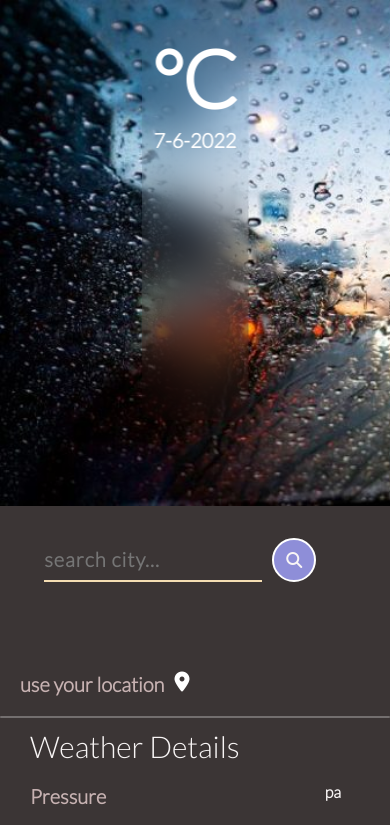
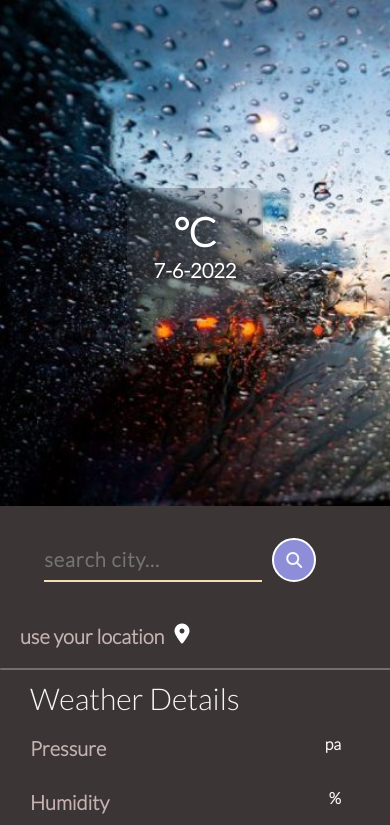
Before and after one commit to Yadhu-gopakumar/Yadhu-gopakumar.github.io, a plain HTML site: page weatherjs/index.html in a window 390 px wide. Shown: the top 825 px of the page. Drawn offline with Linux system fonts and the light colour scheme; no server answers.

Commit message:
Update style.css

```diff
--- a/weatherjs/style.css
+++ b/weatherjs/style.css
@@ -29,8 +29,8 @@ body {
     position: absolute;
     padding: 20px auto;
     width: 200px;
-   background-color: antiquewhite;
-   border-radius: 20px;
+    background-color: antiquewhite;
+    border-radius: 20px;
     top: 50%;
     left: 50%;
     transform: translate(-50%, -50%);
@@ -57,28 +57,33 @@ main {
 }
 
 .bottom_info {
+    margin-right: 20px ;
     padding: 20px;
     border-radius: 9px;
-    backdrop-filter: blur(20px);
+/* background-color: rgb(43, 39, 39); */
+    backdrop-filter: blur(60px);
     position: absolute;
-    bottom: 7rem;
-    left: 5rem;
-    /* width: 50%; */
+    bottom: 20%;
+    right: 10%;
     display: flex;
     align-items: center;
+    min-height:fit-content;
+    min-width: fit-content;
 }
 
 #temp {
     color: white;
     font-weight: bold;
-    font-size: 100px;
+    font-size: 40px;
+    max-width: fit-content;
 }
 
 .temp {
     display: flex;
     color: white;
     font-weight: bold;
-    font-size: 80px;
+    font-size: 40px;
+    align-items: center;
 }
 
 .city_date {
@@ -98,13 +103,15 @@ main {
 #weather {
     color: white;
     font-size: 25px;
+    text-align: center;
 }
 
 #date {
     color: white;
     font-size: 30px;
 }
-#icon>img{
+
+#icon>img {
     max-height: 80px;
 
 }
@@ -120,7 +127,7 @@ main {
 .searchbar {
     display: flex;
     justify-content: center;
-    margin: 2rem auto 5rem;
+    margin: 2rem auto;
 }
 
 input[type='text'] {
@@ -249,7 +256,7 @@ input[type='text'] {
         position: relative;
         width: 100%;
         height: 60vh;
-        grid-area: img_container;
+        grid-area: 'img_container';
     }
 
     #temp {
@@ -282,11 +289,9 @@ input[type='text'] {
         flex-direction: column;
         top: 50%;
         left: 50%;
-        transform: translateX(-50%);
-        top: 20px;
-        bottom: 20px;
-        padding: 10px;
-        height: 75%;
+        transform: translate(-50%, -50%);
+       margin-bottom: 50px ;
+        height: fit-content;
     }
 
     .city_date {
```
